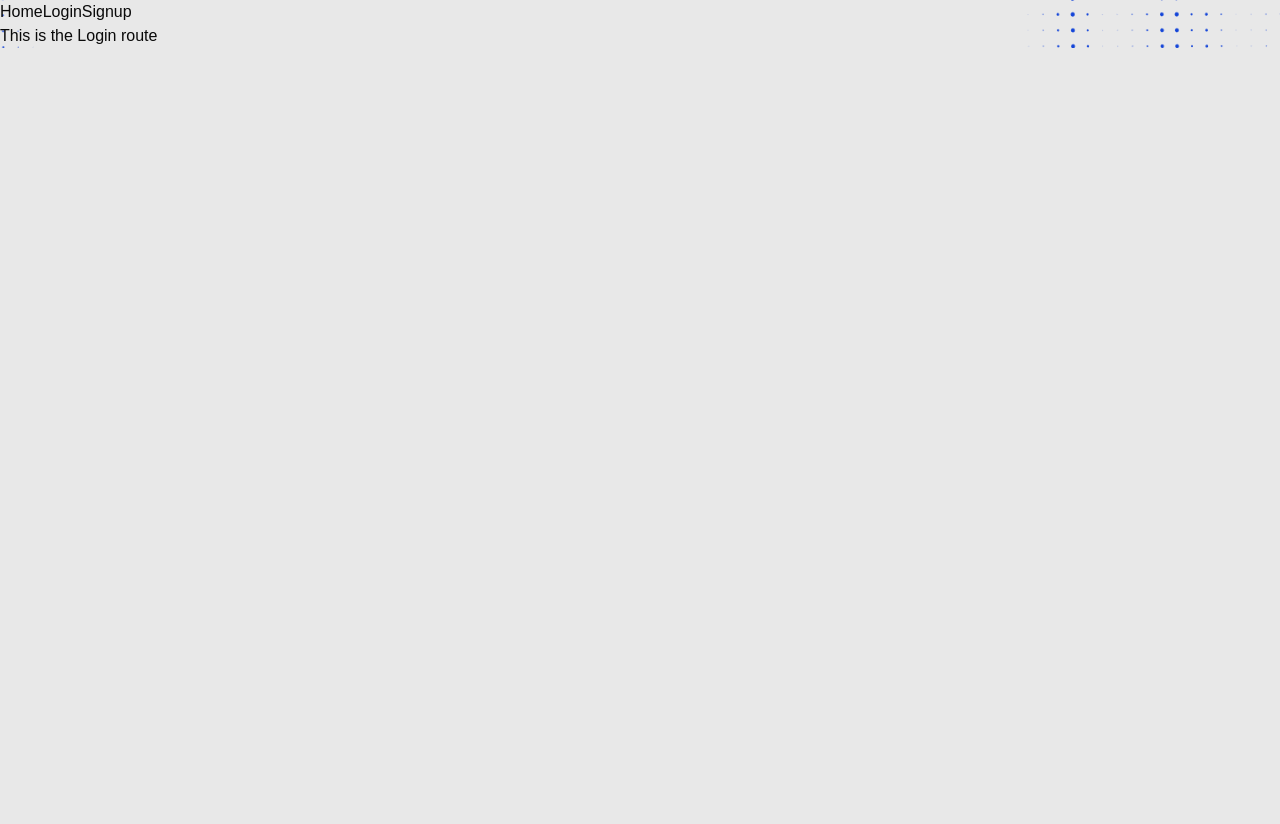
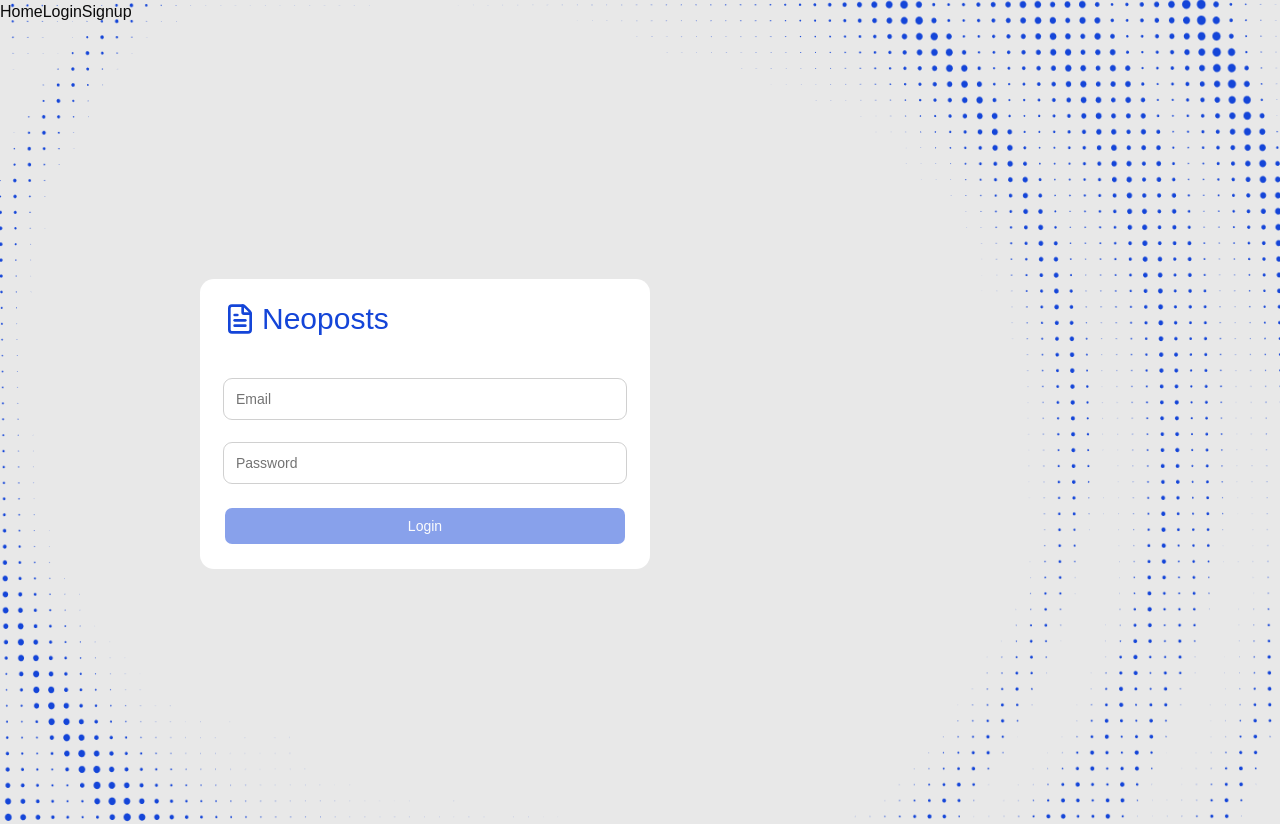
Before and after one commit to Neocoast/jojo-react, a React (Vite) app: page /login in a window 1280 px wide. Before the commit the page ends 800 px from the top, so only its background shows below. Built offline with nearby package versions, Linux system fonts and the light colour scheme; no server answers.

Commit message:
feat: add login feature

```diff
--- a/src/routes/login.tsx
+++ b/src/routes/login.tsx
@@ -1,5 +1,70 @@
-import { createFileRoute } from '@tanstack/react-router'
+import { zodResolver } from '@hookform/resolvers/zod';
+import { createFileRoute, useNavigate } from '@tanstack/react-router';
+import { FileText } from 'lucide-react';
+import { useForm } from 'react-hook-form';
+import toast from 'react-hot-toast';
+
+import { Button } from '@/components/ui/button';
+import { FormField } from '@/components/ui/form-field';
+import { useLoginMutation } from '@/services/authApi';
+import { loginSchema, type LoginFormData } from '@/validations/login';
+
+const LoginPage = () => {
+  const navigate = useNavigate();
+  const [login, { isLoading }] = useLoginMutation();
+
+  const {
+      register,
+      handleSubmit,
+      resetField,
+      setError,
+      watch,
+      formState: { errors },
+    } = useForm<LoginFormData>({
+      mode: 'onSubmit',
+      resolver: zodResolver(loginSchema),
+    });
+
+  const fields = Object.values(watch());
+  const isFormFilled = fields.every(Boolean);
+  const hasErrors = Object.keys(errors).length > 0;
+
+  const onSubmitLogin = async (data: LoginFormData) => {
+    const { error } = await login ({
+      email: data.email,
+      password: data.password,
+    })
+
+    if (error) {
+      resetField('password');
+      toast.error('Something went wrong. Please try again.');
+      return;
+    }
+
+    toast.success('Logged in');
+    navigate({ to: '/' });
+  }
+
+  return (
+    <div className="min-h-screen flex items-center justify-center p-6 md:justify-start md:pl-50">
+      <div className="p-6 w-full max-w-112.5 bg-white rounded-xl flex flex-col gap-11">
+        <div className="inline-flex items-center gap-1.5">
+          <FileText className="size-8 text-primary" />
+          <span className="text-primary text-3xl font-medium leading-8">Neoposts</span>
+        </div>
+        <form className="self-stretch flex flex-col gap-6"  onSubmit={handleSubmit(onSubmitLogin)} >
+          <FormField type="email" placeholder="Email" error={errors.email?.message} {...register('email')}/>
+          <FormField type="password" placeholder="Password" error={errors.password?.message} {...register('password')} />
+
+          <Button type="submit" disabled={isLoading || !isFormFilled || hasErrors } className="w-full">
+            {isLoading ? 'loading...' : 'Login'}
+          </Button>
+        </form>
+      </div>
+    </div>
+  );
+}
 
 export const Route = createFileRoute('/login')({
-  component: () => <div>This is the Login route</div>,
+  component: LoginPage,
 })
--- a/src/services/auth.interfaces.ts
+++ b/src/services/auth.interfaces.ts
@@ -13,3 +13,15 @@ export interface SignupResponse {
     name: string;
   }
 }
+export interface LoginPayload {
+  email: string;
+  password: string;
+}
+
+export interface LoginResponse {
+  data: {
+    id: number;
+    email: string;
+    name: string;
+  }
+}
--- a/src/services/authApi.ts
+++ b/src/services/authApi.ts
@@ -1,7 +1,23 @@
 import { api } from './api';
-import type { SignupPayload, SignupResponse } from './auth.interfaces';
+import type { LoginPayload, LoginResponse, SignupPayload, SignupResponse } from './auth.interfaces';
 
 export type { SignupPayload, SignupResponse };
+
+const saveAuthTokensAndParse = async (response: Response) => {
+  const accessToken = response.headers.get('access-token');
+  const uid = response.headers.get('uid');
+  const expiry = response.headers.get('expiry');
+  const client = response.headers.get('client');
+
+  if (accessToken && uid && client && expiry) {
+    localStorage.setItem('access-token', accessToken);
+    localStorage.setItem('uid', uid);
+    localStorage.setItem('expiry', expiry);
+    localStorage.setItem('client', client);
+  }
+
+  return response.json();
+};
 
 export const authApi = api.injectEndpoints({
   endpoints: (builder) => ({
@@ -10,26 +26,19 @@ export const authApi = api.injectEndpoints({
         url: '/users',
         method: 'POST',
         body,
-        responseHandler: async (response) => {
-          const accessToken = response.headers.get('access-token');
-          const client = response.headers.get('client');
-          const uid = response.headers.get('uid');
-          const expiry = response.headers.get('expiry')
-
-          if (accessToken && uid && client && expiry) {
-            localStorage.setItem('access-token', accessToken);
-            localStorage.setItem('uid', uid);
-            localStorage.setItem('client', client);
-            localStorage.setItem('expiry', expiry);
-          }
-
-          return response.json();
-
-        }
+        responseHandler: saveAuthTokensAndParse,
       }),
     }),
 
+    login: builder.mutation<LoginResponse, LoginPayload>({
+      query: (body) => ({
+        url: '/users/sign_in',
+        method: 'POST',
+        body,
+        responseHandler: saveAuthTokensAndParse,
+      }),
+    }),
   }),
 });
 
-export const { useSignupMutation } = authApi;
+export const { useSignupMutation, useLoginMutation } = authApi;
--- /dev/null
+++ b/src/validations/login.ts
@@ -0,0 +1,11 @@
+import { z } from 'zod';
+
+const emailField = z.string().min(1, 'Email is required').email('Invalid email format');
+
+export const loginSchema = z
+  .object({
+    password: z.string().min(1, 'Password is required'),
+    email: emailField,
+  });
+
+export type LoginFormData = z.infer<typeof loginSchema>;
```
